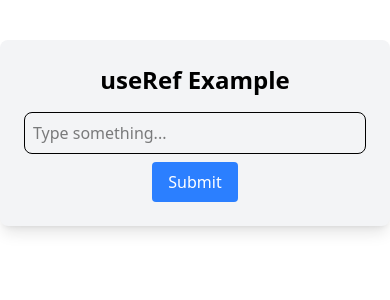
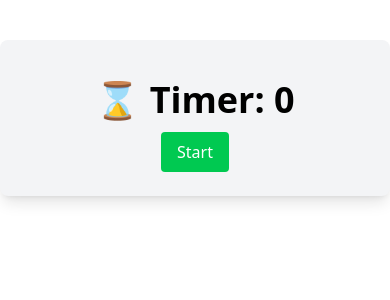
Before and after one commit to Praeda822/simple-timer, a React (Vite) app: page / in a window 390 px wide. Shown: the top 300 px of the page. Built offline with nearby package versions, Linux system fonts and the light colour scheme.

Commit message:
Refactored project to implement useRef to showcase timer responsivity

```diff
--- a/src/App.jsx
+++ b/src/App.jsx
@@ -1,31 +1,36 @@
-import { useRef } from "react";
+import { useState, useRef } from "react";
 
 const App = () => {
-  const inputRef = useRef(null);
-  const submit = () => {
-    console.log(inputRef.current);
-    console.log(inputRef.current.value);
-    inputRef.current.style.backgroundColor = "red";
-    inputRef.current.style.color = "white";
-    inputRef.current.setAttribute("placeholder", "Updated...");
+  const timerRef = useRef(null);
+
+  const [time, setTime] = useState(0);
+  const [isRunning, setIsRunning] = useState(false);
+
+  const toggleTimer = () => {
+    if (isRunning) {
+      //Clear the timer interval
+      clearInterval(timerRef.current);
+      timerRef.current = null;
+      setIsRunning(false);
+    } else {
+      //Start the timer interval
+      timerRef.current = setInterval(() => {
+        setTime((prevTime) => prevTime + 1);
+      }, 1000);
+    }
+
+    setIsRunning(!isRunning);
   };
 
   return (
     <div className="max-w-md mx-auto mt-10 p-6 bg-gray-100 rounded-lg shadow-lg text-center">
-      <h2 className="text-2xl font-bold mb-4">useRef Example</h2>
-
-      <input
-        type="text"
-        placeholder="Type something..."
-        className="w-full p-2 border rounded-lg"
-        ref={inputRef}
-      />
+      <h2 className="text-4xl font-semibold mt-4">⌛ Timer: {time}</h2>
 
       <button
-        onClick={submit}
-        className="mt-2 bg-blue-500 text-white px-4 py-2 rounded hover:bg-b;ue-600"
+        onClick={toggleTimer}
+        className="mt-3 bg-green-500 text-white px-4 py-2 rounded hover:bg-green-600"
       >
-        Submit
+        {isRunning ? "Pause" : "Start"}
       </button>
     </div>
   );
```
